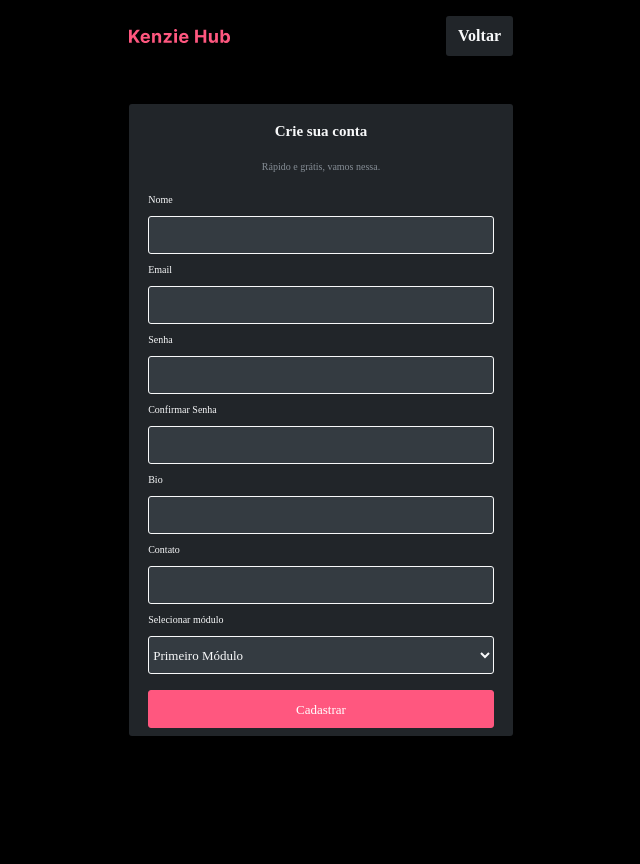
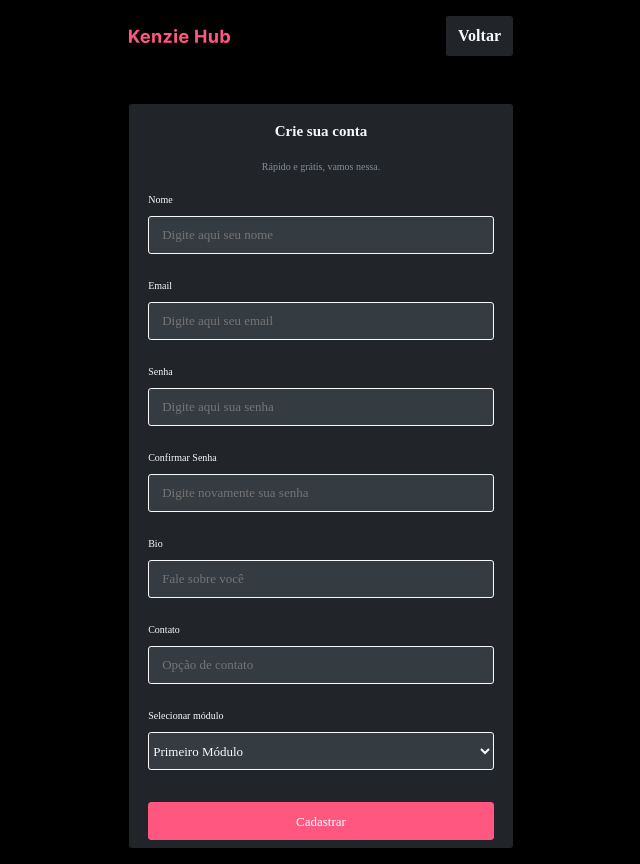
Before and after one commit to Kenzie-Academy-Brasil-Developers/react-febollinger-kenzie-hub, a React (Create React App) app: page /register in a window 1280 px wide. Shown: the whole page, without its empty margins (319-959 px from the left). Before the commit the page ends 800 px from the top, so only its background shows below. Built offline with nearby package versions, Linux system fonts and the light colour scheme.

Commit message:
feat: add schema structure

```diff
--- a/src/components/form/register/RegisterForm.jsx
+++ b/src/components/form/register/RegisterForm.jsx
@@ -1,9 +1,39 @@
 import { ButtonStyled } from "../../../styles/button";
+import { StyledFormRegister } from "../register/formRegister";
 
 import { useNavigate } from "react-router-dom";
-import { StyledFormRegister } from "../register/formRegister";
+import { useEffect } from "react";
+import { useForm } from "react-hook-form";
+import * as yup from "yup";
+import { yupResolver } from "@hookform/resolvers/yup";
+
+const schemaRegister = yup.object().shape({
+  name: yup.string().required("Nome obrigatório").min(3, "mínimo de 3 letras."),
+  emailRegister: yup.string().required("Email obrigatório").email(),
+  passwordRegister: yup
+    .string()
+    .required("Digite uma senha válida")
+    .min(8, "A senha deve ter ao menos 8 caracteres.")
+    .matches(/(?=.*[a-z])/, "necessário ter uma letra minúscula")
+    .matches(/(?=.*[A-Z])/, "necessário ter uma letra maiúscula")
+    .matches(/(?=.*[$*&@#])/, "necessário ter um caractere especial"),
+  confirmPassword: yup
+    .string()
+    .required("As senhas devem ser iguais")
+    .oneOf([yup.ref("passwordRegister"), null], "As senhas não combinam"),
+  bio: yup.string().required("Bio obrigatória"),
+  contact: yup.string().required("Número obrigatório"),
+  type: yup.string().required("Por favor, selecione um módulo"),
+});
 
 export const RegisterForm = () => {
+  const {
+    register,
+    handleSubmit,
+    formState: { errors },
+  } = useForm({
+    resolver: yupResolver(schemaRegister),
+  });
   const navigate = useNavigate();
 
   const btnLoginPage = (e) => {
@@ -12,53 +42,87 @@ export const RegisterForm = () => {
     navigate("/");
   };
 
+  const handleRegister = (data) => {
+    console.log(data);
+  };
+
+  useEffect(() => {}, []);
+
   return (
     <>
       <h2>Crie sua conta</h2>
       <p>Rápido e grátis, vamos nessa.</p>
-      <StyledFormRegister>
+      <StyledFormRegister onSubmit={handleSubmit(handleRegister)}>
         <label htmlFor="name">Nome</label>
-        <input type="text" name="name" id="name" placeholder="" />
+        <input
+          type="text"
+          name="name"
+          id="name"
+          placeholder="Digite aqui seu nome"
+          {...register("name")}
+        />
+        <p>{errors.name?.message}</p>
 
         <label htmlFor="emailRegister">Email</label>
         <input
           type="email"
           name="emailRegister"
           id="emailRegister"
-          placeholder=""
+          placeholder="Digite aqui seu email"
+          {...register("emailRegister")}
         />
+        <p>{errors.emailRegister?.message}</p>
 
         <label htmlFor="passwordRegister">Senha</label>
         <input
           type="password"
           name="passwordRegister"
           id="passwordRegister"
-          placeholder=""
+          placeholder="Digite aqui sua senha"
+          {...register("passwordRegister")}
         />
+        <p>{errors.passwordRegister?.message}</p>
 
         <label htmlFor="confirmPassword">Confirmar Senha</label>
         <input
           type="password"
           name="confirmPassword"
           id="confirmPassword"
-          placeholder=""
+          placeholder="Digite novamente sua senha"
+          {...register("confirmPassword")}
         />
+        <p>{errors.confirmPassword?.message}</p>
 
         <label htmlFor="bio">Bio</label>
-        <input type="text" name="bio" id="bio" placeholder="" />
+        <input
+          type="text"
+          name="bio"
+          id="bio"
+          placeholder="Fale sobre você"
+          {...register("bio")}
+        />
+        <p>{errors.bio?.message}</p>
 
         <label htmlFor="contact">Contato</label>
-        <input type="text" name="contact" id="contact" placeholder="" />
+        <input
+          type="text"
+          name="contact"
+          id="contact"
+          placeholder="Opção de contato"
+          {...register("contact")}
+        />
+        <p>{errors.contact?.message}</p>
 
-        <label>Selecionar módulo</label>
-        <select name="" id="">
+        <label htmlFor="type">Selecionar módulo</label>
+        <select name="type" id="type" {...register("type")}>
           <option value="first">Primeiro Módulo</option>
           <option value="second">Segundo Módulo</option>
           <option value="third">Terceiro Módulo</option>
           <option value="fourth">Quarto Módulo</option>
         </select>
+        <p>{errors.type?.message}</p>
 
-        <ButtonStyled type="submit" buttonColor="entrar" onClick={btnLoginPage}>
+        <ButtonStyled type="submit" buttonColor="entrar">
           Cadastrar
         </ButtonStyled>
       </StyledFormRegister>
--- a/src/pages/register/index.jsx
+++ b/src/pages/register/index.jsx
@@ -1,9 +1,10 @@
-import { RegisterForm } from "../../components/form/register/RegisterForm";
 import logo from "../../assets/logo.png";
 
-import { useNavigate } from "react-router-dom";
+import { RegisterForm } from "../../components/form/register/RegisterForm";
 import { StyledBtnBack } from "../../styles/btnBack";
 import { StyledDivRegister } from "./containerRegister";
+
+import { useNavigate } from "react-router-dom";
 
 export const Register = () => {
   const navigate = useNavigate();
@@ -13,6 +14,7 @@ export const Register = () => {
 
     navigate("/");
   };
+
   return (
     <StyledDivRegister>
       <section className="sectionLogoRegister">
```
